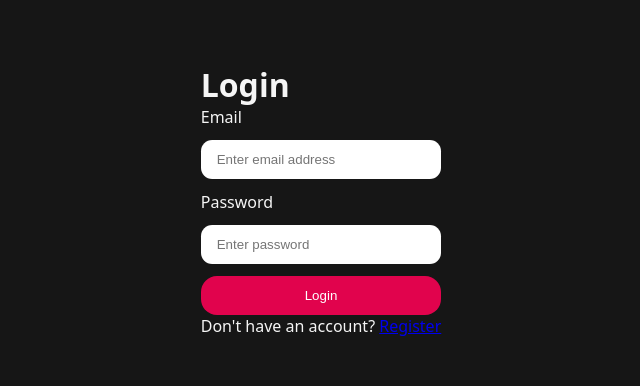
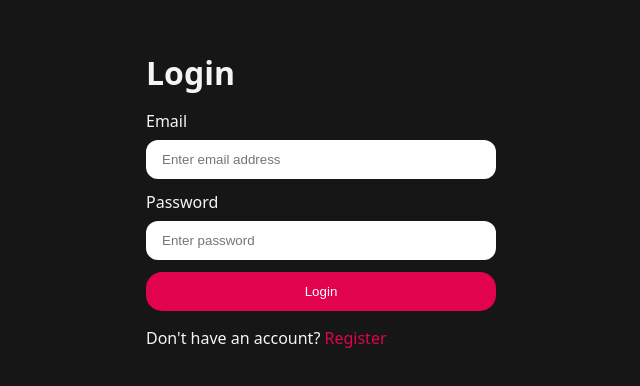
Before and after one commit to Harenderchhoker31/Resume-Analyser, a React app in the folder Frontend/: page /login in a window 1280 px wide. Shown: the part 200-586 px from the top of the page, without its empty margins (319-959 px from the left). Built offline with nearby package versions, Linux system fonts and the light colour scheme; the HTML template or start-up script is replaced by a standard one.

Commit message:
Update form.scss

```diff
--- a/Frontend/src/features/auth/form.scss
+++ b/Frontend/src/features/auth/form.scss
@@ -6,27 +6,39 @@ main{
     justify-content: center;
     align-items: center;
 
+
+    .form-container{
+        min-width: 350px;
+
+        display: flex;
+        flex-direction: column;
+        gap: 1rem;
+    }
+
+    form{
+        display: flex;
+        flex-direction: column;
+        gap: 0.75rem;
+    }
+
     .input-group{
         display: flex;
         flex-direction: column;
-        gap: 0.75rem;
+
+        gap: 0.5rem;
+
+
         input{
-            border:none;
-            outline:none;
-            padding-inline:1rem;
-            padding-block:0.75rem;
-            border-radius:0.7rem
+            border: none;
+            outline: none;
+            padding-inline: 1rem;
+            padding-block: 0.75rem;
+            border-radius: 0.75rem;
         }
     }
-    .formcontainer{
-        min-width: 350px;
-        display:flex;
-        flex-direction: column;
-        gap:1rem;
-    }
-    form{
-        display: flex;
-        flex-direction: column;
-        gap:0.75rem
+
+    a{
+        color: #e1034d;
+        text-decoration: none;
     }
 }
```
